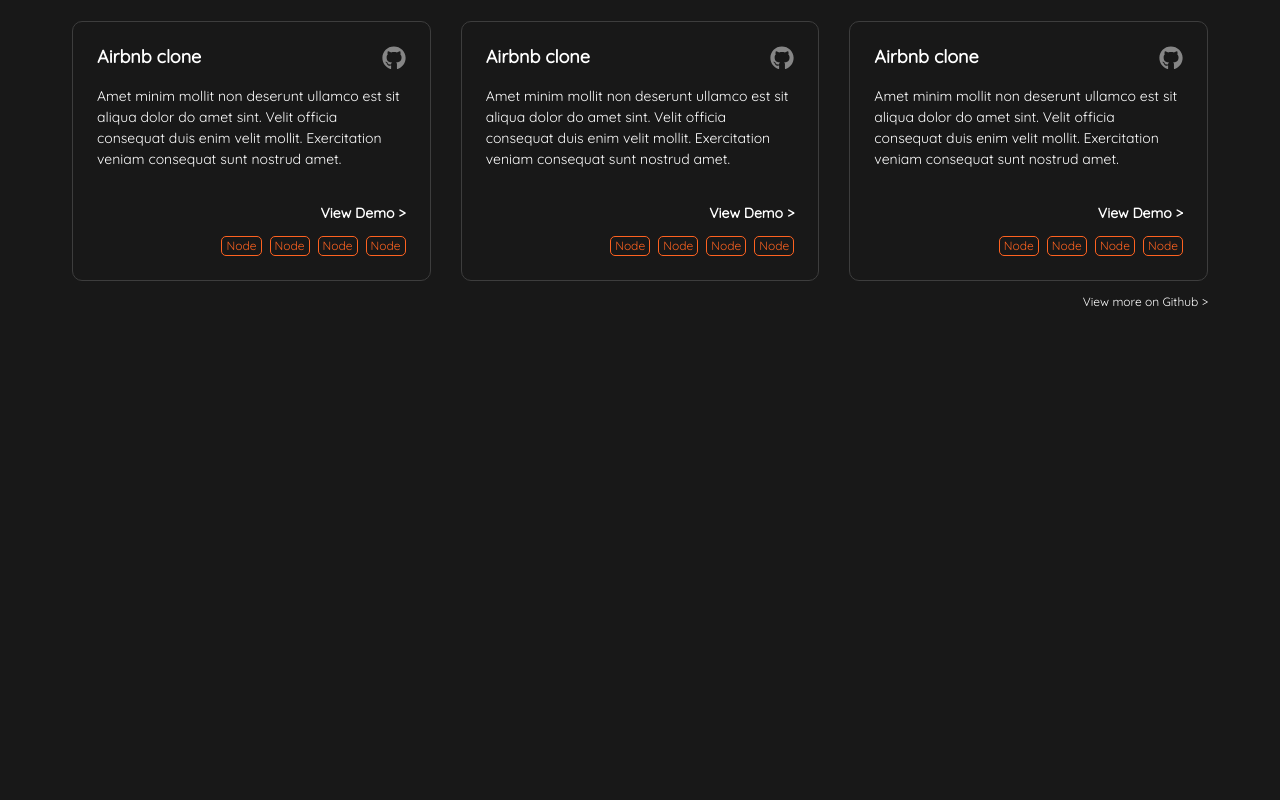
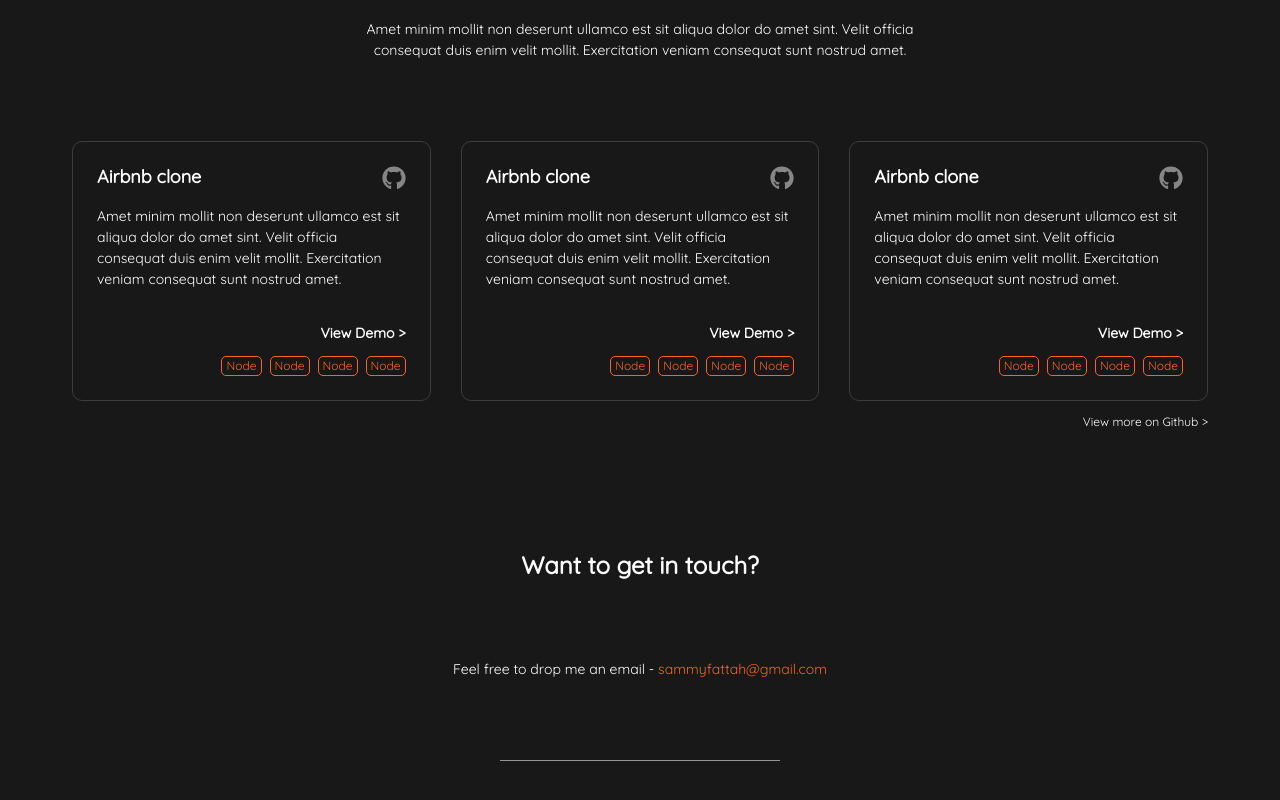
Before and after one commit to Buupu/portfolio, a Next.js app: page / in a window 1280 px wide. Shown: the part 1992-2792 px from the top of the page. Before the commit the page ends 2327 px from the top, so only its background shows below. Built offline with nearby package versions, Linux system fonts and the light colour scheme.

Commit message:
Added footer

```diff
--- a/pages/index.tsx
+++ b/pages/index.tsx
@@ -1,9 +1,10 @@
-import { Box } from "@chakra-ui/react";
-import type { NextPage } from "next";
-import Header from "sections/Header";
-import Intro from "sections/Intro";
-import Experience from "sections/Experience";
-import Projects from "sections/Projects";
+import { Box } from '@chakra-ui/react';
+import type { NextPage } from 'next';
+import Header from 'sections/Header';
+import Intro from 'sections/Intro';
+import Experience from 'sections/Experience';
+import Projects from 'sections/Projects';
+import Footer from 'sections/Footer';
 
 const Home: NextPage = () => {
   return (
@@ -12,6 +13,7 @@ const Home: NextPage = () => {
       <Intro />
       <Experience />
       <Projects />
+      <Footer />
     </Box>
   );
 };
--- a/sections/Experience.tsx
+++ b/sections/Experience.tsx
@@ -1,14 +1,14 @@
-import { Box, Heading, Text, VStack, HStack } from "@chakra-ui/react";
-import Arrow from "components/Arrow";
-import Job from "components/Job";
+import { Box, Heading, Text, VStack, HStack } from '@chakra-ui/react';
+import Arrow from 'components/Arrow';
+import Job from 'components/Job';
 
 export default function Experience() {
   return (
-    <Box textAlign="center" maxW="550px" margin="auto" pb={20}>
+    <Box textAlign="center" maxW="550px" margin="auto" mb="200px">
       <Heading as="h2" fontSize="x-large" mb={6}>
         Experience
       </Heading>
-      <Text mb={20} fontSize={["12px", "14px"]}>
+      <Text mb={20} fontSize={['12px', '14px']}>
         Proident proident reprehenderit consectetur aliqua culpa magna aliqua
         mollit voluptate cillum officia. Exercitation enim excepteur proident
         consequat pariatur et occaecat. Occaecat veniam qui officia tempor dolor
--- /dev/null
+++ b/sections/Footer.tsx
@@ -0,0 +1,65 @@
+import {
+  Box,
+  Heading,
+  Link,
+  Text,
+  Flex,
+  Divider,
+  Icon
+} from '@chakra-ui/react';
+import { FaYoutube, FaLinkedin, FaGithubSquare } from 'react-icons/fa';
+import { RiInstagramFill } from 'react-icons/ri';
+
+export default function Footer() {
+  return (
+    <Box textAlign="center">
+      <Heading as="h2" fontSize="x-large" mb={20}>
+        Want to get in touch?
+      </Heading>
+      <Text fontSize="14px">
+        Feel free to drop me an email -{' '}
+        <Link color="primary">sammyfattah@gmail.com</Link>
+      </Text>
+      <Divider
+        w={['120px', '280px']}
+        my={20}
+        mx="auto"
+        orientation="horizontal"
+      />
+      <Flex w="200px" mx="auto" justify="space-between" mb={20}>
+        <Icon
+          as={FaYoutube}
+          cursor="pointer"
+          _hover={{ color: 'primary' }}
+          transition="0.3s ease-out"
+          h="25px"
+          w="25px"
+        />
+        <Icon
+          as={FaLinkedin}
+          cursor="pointer"
+          _hover={{ color: 'primary' }}
+          transition="0.3s ease-out"
+          h="25px"
+          w="25px"
+        />
+        <Icon
+          as={FaGithubSquare}
+          cursor="pointer"
+          _hover={{ color: 'primary' }}
+          transition="0.3s ease-out"
+          h="25px"
+          w="25px"
+        />
+        <Icon
+          as={RiInstagramFill}
+          cursor="pointer"
+          _hover={{ color: 'primary' }}
+          transition="0.3s ease-out"
+          h="25px"
+          w="25px"
+        />
+      </Flex>
+    </Box>
+  );
+}
--- a/sections/Projects.tsx
+++ b/sections/Projects.tsx
@@ -1,12 +1,12 @@
-import { Box, Heading, Text, SimpleGrid, Link } from "@chakra-ui/react";
-import ProjectCard from "components/ProjectCard";
+import { Box, Heading, Text, SimpleGrid, Link } from '@chakra-ui/react';
+import ProjectCard from 'components/ProjectCard';
 export default function Projects() {
   return (
-    <Box pb={6} textAlign="center">
+    <Box mb="120px" textAlign="center">
       <Heading as="h2" fontSize="x-large" mb={6}>
         My Projects
       </Heading>
-      <Text fontSize={["12px", "14px"]} maxW="600px" margin="auto" mb={20}>
+      <Text fontSize={['12px', '14px']} maxW="600px" margin="auto" mb={20}>
         Amet minim mollit non deserunt ullamco est sit aliqua dolor do amet
         sint. Velit officia consequat duis enim velit mollit. Exercitation
         veniam consequat sunt nostrud amet.
@@ -41,7 +41,7 @@ export default function Projects() {
         />
       </SimpleGrid>
       <Box mt={3} textAlign="right" fontSize="12px">
-        <Link>View more on Github {">"}</Link>
+        <Link>View more on Github {'>'}</Link>
       </Box>
     </Box>
   );
```
Also changed, not shown: 1 other file (tests, documents, lock files or other folders).
